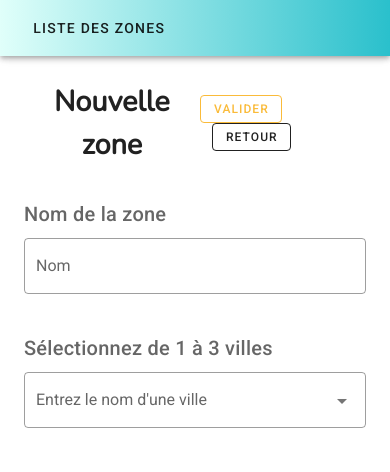
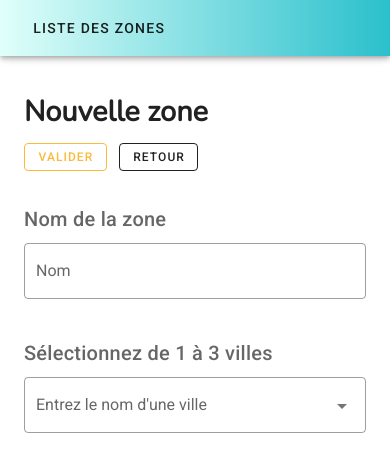
Before and after one commit to fatb38/ascanio-frontend, a Nuxt app: page /add in a window 390 px wide. Shown: the top 472 px of the page. Built offline with nearby package versions, Linux system fonts and the light colour scheme.

Commit message:
responsive improvments

```diff
--- a/assets/global.scss
+++ b/assets/global.scss
@@ -6,6 +6,7 @@ body {
 
   h1, h2, h3, h4, h5, h6 {
     font-family: $heading-font-family;
+    margin: 10px 0;
   }
 
   h1 {
--- a/pages/_id.vue
+++ b/pages/_id.vue
@@ -1,7 +1,7 @@
 <template>
   <div>
-    <div class="d-flex justify-space-between align-center pa-3">
-      <h1 class="text-center">{{ area.name }}</h1>
+    <div class="d-sm-flex justify-space-between align-center pa-3">
+      <h1>{{ area.name }}</h1>
       <div>
         <v-btn outlined small color="primary">
           Modifier
--- a/pages/add.vue
+++ b/pages/add.vue
@@ -1,7 +1,7 @@
 <template>
   <div>
-    <div class="d-flex justify-space-between align-center pa-3">
-      <h1 class="text-center">Nouvelle zone</h1>
+    <div class="d-sm-flex justify-space-between align-center pa-3">
+      <h1>Nouvelle zone</h1>
       <div>
         <v-btn outlined small color="primary" @click="save">
           Valider
```
